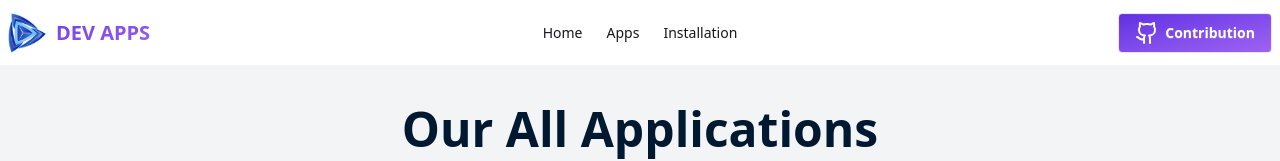
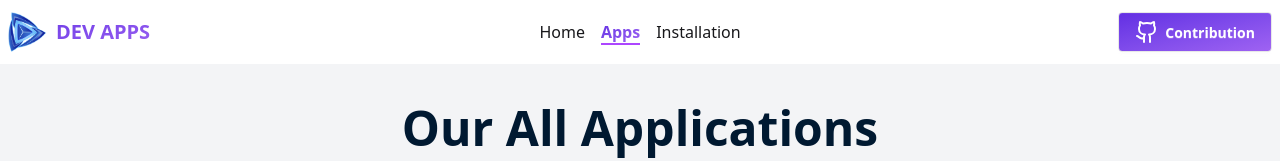
Before and after one commit to sufiancse/Hero-Apps, a React (Vite) app: page /apps in a window 1280 px wide. Shown: the top 161 px of the page. Built offline with nearby package versions, Linux system fonts and the light colour scheme.

Commit message:
installation items add to local storage complete

```diff
--- a/package.json
+++ b/package.json
@@ -16,6 +16,7 @@
     "react": "^19.1.1",
     "react-dom": "^19.1.1",
     "react-router": "^7.9.3",
+    "react-toastify": "^11.0.5",
     "recharts": "^3.2.1",
     "tailwindcss": "^4.1.14"
   },
--- a/src/components/AppsCard.jsx
+++ b/src/components/AppsCard.jsx
@@ -3,8 +3,8 @@ import { DownloadIcon, StarIcon } from "lucide-react";
 import { Link } from "react-router";
 
 const AppsCard = ({ app }) => {
-  const { title, image, downloads, ratingAvg,id } = app;
-  // console.log(title, image,downloads,ratingAvg);
+  const { title, image, downloads, ratingAvg, id } = app;
+
   function formatDownloads(num) {
     if (num >= 1000000) {
       return (num / 1000000).toFixed(1).replace(/\.0$/, "") + "M";
--- a/src/components/Navbar.jsx
+++ b/src/components/Navbar.jsx
@@ -30,31 +30,61 @@ const Navbar = () => {
               className="menu menu-sm dropdown-content bg-base-100 rounded-box z-1 mt-3 w-52 p-2 shadow"
             >
               <li>
-                <NavLink to={'/'}>Home</NavLink>
+                <NavLink to={"/"}>Home</NavLink>
               </li>
               <li>
-                <NavLink to={'/apps'}>Apps</NavLink>
+                <NavLink to={"/apps"}>Apps</NavLink>
               </li>
               <li>
-                <NavLink className={'/installation'}>Installation</NavLink>
+                <NavLink to={"/installation"}>Installation</NavLink>
               </li>
             </ul>
           </div>
-          <Link to={'/'} className="text-xl flex items-center font-bold bg-gradient-to-br from-[#632EE3] to-[#9F62F2] bg-clip-text text-transparent gap-2">
+          <Link
+            to={"/"}
+            className="text-xl flex items-center font-bold bg-gradient-to-br from-[#632EE3] to-[#9F62F2] bg-clip-text text-transparent gap-2"
+          >
             <img src={logo} alt="Website Logo" className="w-10" />
             DEV APPS
           </Link>
         </div>
         <div className="navbar-center hidden lg:flex">
-          <ul className="menu menu-horizontal px-1">
+          <ul className="flex gap-4 px-1">
             <li>
-              <NavLink to={'/'}>Home</NavLink>
+              <NavLink
+                to={"/"}
+                className={({ isActive }) =>
+                  isActive
+                    ? "bg-gradient-to-br from-[#632EE3] to-[#9F62F2] bg-clip-text border-b-2 border-purple-500 text-transparent font-semibold"
+                    : "font-medium hover:text-purple-500"
+                }
+              >
+                Home
+              </NavLink>
             </li>
             <li>
-              <NavLink to={'/apps'}>Apps</NavLink>
+              <NavLink
+                to={"/apps"}
+                className={({ isActive }) =>
+                  isActive
+                    ? "bg-gradient-to-br from-[#632EE3] to-[#9F62F2] bg-clip-text border-b-2 border-purple-500 text-transparent font-semibold"
+                    : "font-medium hover:text-purple-500"
+                }
+              >
+                Apps
+              </NavLink>
             </li>
             <li>
-              <NavLink to={'/installation'}>Installation</NavLink>
+              <NavLink
+                to={"/installation"}
+                className={({ isActive }) =>
+                  isActive
+                    ? "bg-gradient-to-br from-[#632EE3] to-[#9F62F2] bg-clip-text border-b-2 border-purple-500 text-transparent font-semibold"
+                    : "font-medium hover:text-purple-500"
+                }
+              >
+                Installation
+              </NavLink>
             </li>
           </ul>
         </div>
--- a/src/components/TrendingApps.jsx
+++ b/src/components/TrendingApps.jsx
@@ -29,8 +29,8 @@ const TrendingApps = () => {
       )}
       <div className="flex justify-center items-center mt-10">
         <Link to={"/apps"}>
-          <button className="btn bg-gradient-to-br from-[#632EE3] to-[#9F62F2] text-white">
-            See All
+          <button className="px-20 btn bg-gradient-to-br from-[#632EE3] to-[#9F62F2] text-white">
+            See All Apps
           </button>
         </Link>
       </div>
--- a/src/layouts/MainLayout.jsx
+++ b/src/layouts/MainLayout.jsx
@@ -1,6 +1,7 @@
 import Navbar from "../components/Navbar";
 import Footer from "../components/Footer";
 import { Outlet } from "react-router";
+import { ToastContainer } from "react-toastify";
 
 const MainLayout = () => {
   return (
@@ -10,6 +11,7 @@ const MainLayout = () => {
         <Outlet></Outlet>
       </div>
       <Footer></Footer>
+      <ToastContainer></ToastContainer>
     </div>
   );
 };
--- a/src/pages/AppDetails.jsx
+++ b/src/pages/AppDetails.jsx
@@ -1,14 +1,23 @@
 import { DownloadIcon, StarIcon, ThumbsUp } from "lucide-react";
-import app from "../assets/demo-app (1).webp";
 import { useParams } from "react-router";
 import useApps from "../hooks/useApps";
 import Barchart from "../components/Barchart";
 import Loading from "../components/Loading";
 import ErrorApps from "./ErrorApps";
+import { loadInstallationList, updateList } from "../storage/localStorage";
+import { useEffect, useState } from "react";
 
 const AppDetails = () => {
   const { id } = useParams();
   const { apps, load } = useApps();
+  const [installed, setInstalled] = useState(false);
+
+  useEffect(() => {
+    const installedApps = loadInstallationList();
+
+    const isInstalled = installedApps.some((a) => a.id === Number(id));
+    if (isInstalled) return setInstalled(true);
+  }, [id]);
 
   if (load) return <Loading></Loading>;
 
@@ -36,6 +45,11 @@ const AppDetails = () => {
       return (num / 1000).toFixed(1).replace(/\.0$/, "") + "K";
     }
     return num;
+  };
+
+  const handleInstallation = () => {
+    updateList(appDetails);
+    setInstalled(true);
   };
 
   return (
@@ -82,8 +96,14 @@ const AppDetails = () => {
               </h1>
             </div>
           </div>
-          <button className="btn font-semibold text-xl text-white bg-green-500">
-            Install Now ({size} MB)
+          <button
+            onClick={handleInstallation}
+            disabled={installed}
+            className={`btn font-semibold text-xl text-white ${
+              installed ? "bg-gray-400 " : "bg-green-500"
+            }`}
+          >
+            {installed ? "Installed" : `Install Now (${size} MB)`}
           </button>
         </div>
       </div>
--- a/src/pages/Apps.jsx
+++ b/src/pages/Apps.jsx
@@ -24,7 +24,7 @@ const Apps = () => {
         </p>
       </div>
 
-      <div className="flex justify-between items-center mb-4">
+      <div className="flex justify-between items-center mb-6">
         <p className="text-[#001931] font-semibold text-2xl">
           ({searchApps.length}) Apps Found
         </p>
@@ -43,7 +43,20 @@ const Apps = () => {
       {load ? (
         <Loading></Loading>
       ) : !searchApps.length ? (
-        <p className="font-bold text-3xl text-center text-gray-400"> No Apps Found</p>
+        <div>
+          <p className="font-bold text-3xl text-center text-gray-400">
+            {" "}
+            No Apps Found
+          </p>{" "}
+          <div className="flex justify-center items-center mt-10">
+            <button
+              onClick={() => setSearch("")}
+              className="px-20 btn bg-gradient-to-br from-[#632EE3] to-[#9F62F2] text-white"
+            >
+              See All Apps
+            </button>
+          </div>
+        </div>
       ) : (
         <div className="grid grid-cols-1 md:grid-cols-2 lg:grid-cols-3 xl:grid-cols-4 gap-5 ">
           {searchApps.map((app) => (
--- /dev/null
+++ b/src/storage/localStorage.js
@@ -0,0 +1,22 @@
+export const loadInstallationList = () => {
+  try {
+    const data = localStorage.getItem("installed");
+    return data ? JSON.parse(data) : [];
+  } catch (err) {
+    console.log(err);
+    return [];
+  }
+};
+
+export const updateList = (app) => {
+  const installationList = loadInstallationList();
+  try {
+    const isDuplicate = installationList.some((i) => i.id == app.id);
+    if (isDuplicate) return alert("Items already added in installation list");
+    const updateInstalList = [...installationList, app];
+    alert(`${app.title} installing....`);
+    localStorage.setItem("installed", JSON.stringify(updateInstalList));
+  } catch (err) {
+    console.log(err);
+  }
+};
```
Also changed, not shown: 1 other file (tests, documents, lock files or other folders).
